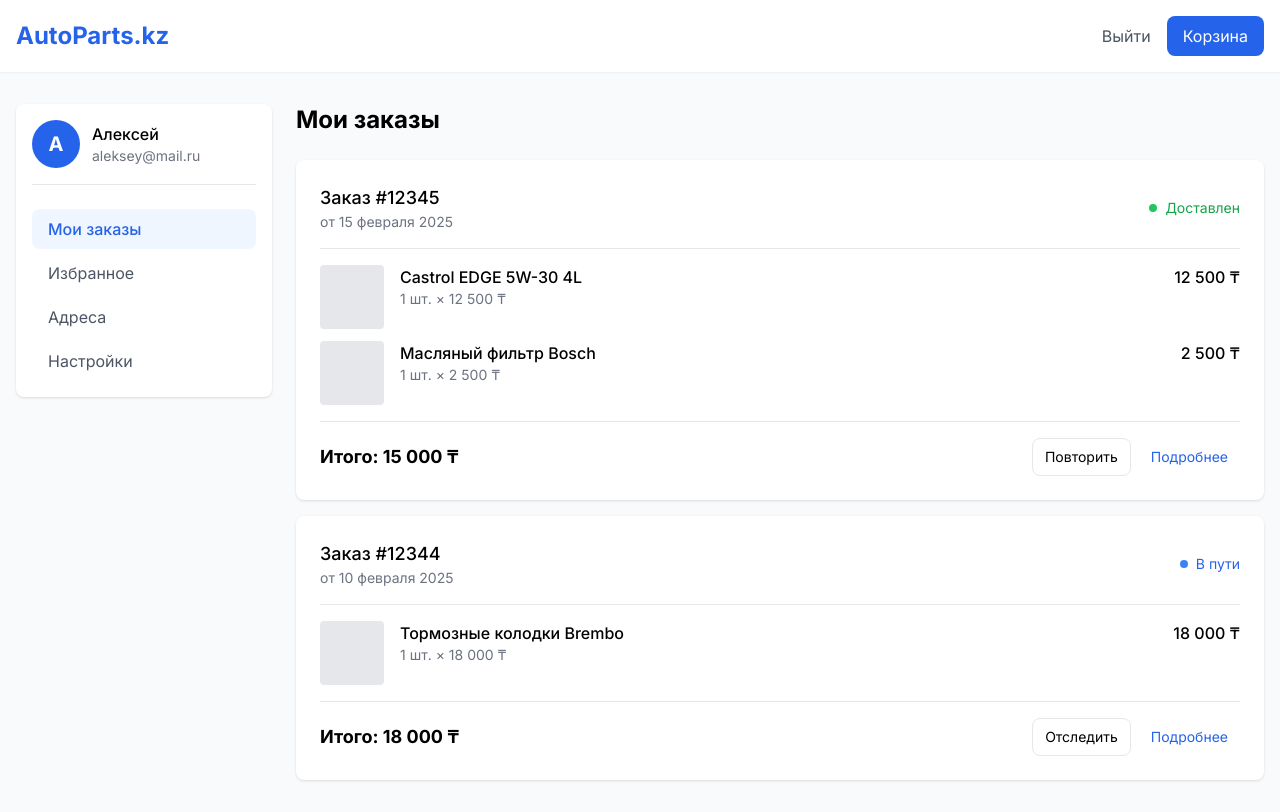
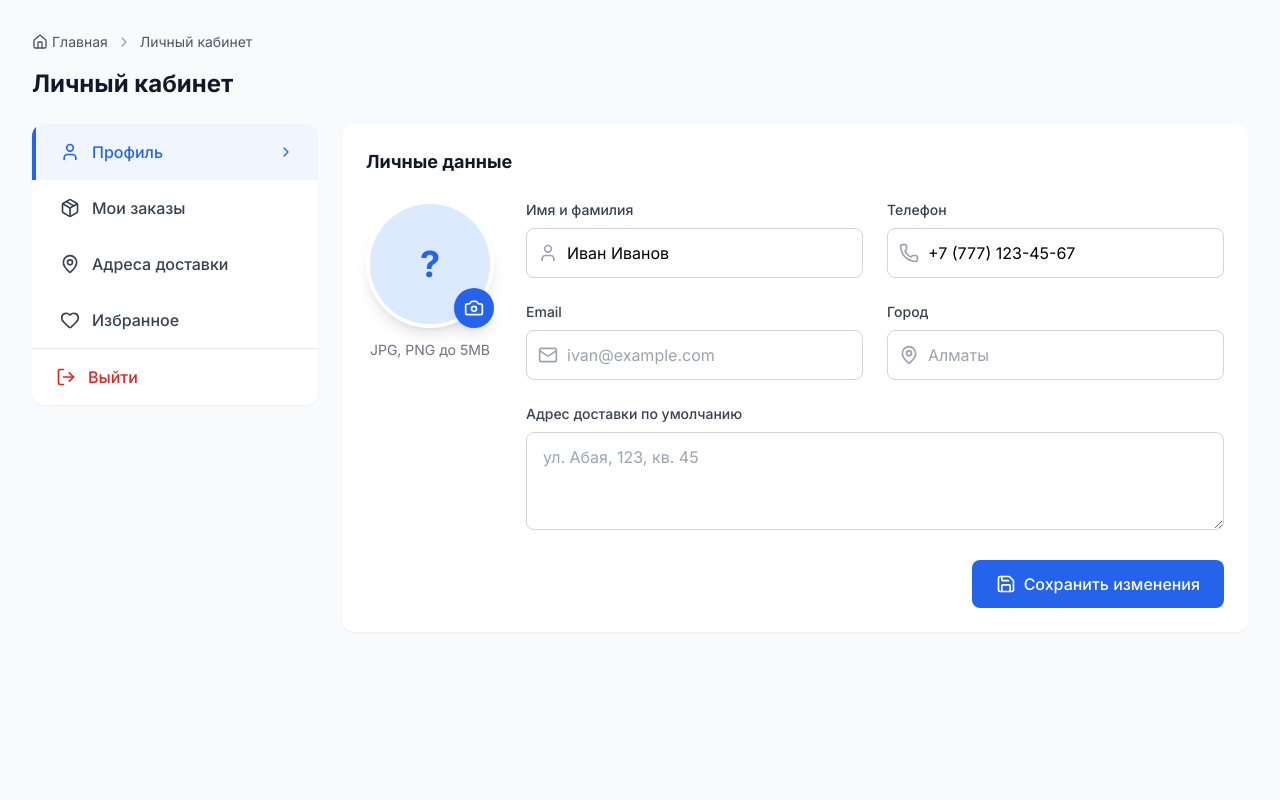
Before and after one commit to mayerpeter502-cloud/auto-parts-shop, a Next.js app: page /profile in a window 1280 px wide. Built offline with nearby package versions, Linux system fonts and the light colour scheme.

Commit message:
feat: enhance profile page with avatar upload and edit form

```diff
--- a/src/app/profile/page.js
+++ b/src/app/profile/page.js
@@ -1,133 +1,157 @@
-export default function Profile() {
-  return (
-    <div className="min-h-screen bg-gray-50">
-      {/* Шапка */}
-      <header className="bg-white shadow-sm">
-        <div className="max-w-7xl mx-auto px-4 py-3 md:py-4 flex items-center justify-between">
-          <div className="text-xl md:text-2xl font-bold text-blue-600">AutoParts.kz</div>
-          <div className="flex gap-2 md:gap-4">
-            <button className="text-gray-600 hover:text-blue-600 text-sm md:text-base">Выйти</button>
-            <button className="bg-blue-600 text-white px-3 py-1.5 md:px-4 md:py-2 rounded-lg text-sm md:text-base">Корзина</button>
-          </div>
-        </div>
-      </header>
+'use client';
 
-      <div className="max-w-7xl mx-auto px-4 py-4 md:py-8">
-        <div className="flex flex-col md:flex-row gap-4 md:gap-6">
-          {/* Меню — на мобильном горизонтально, на ПК слева */}
-          <aside className="w-full md:w-64 bg-white rounded-lg shadow p-3 md:p-4 h-fit">
-            <div className="flex items-center gap-3 mb-4 md:mb-6 pb-3 md:pb-4 border-b">
-              <div className="w-10 h-10 md:w-12 md:h-12 bg-blue-600 rounded-full flex items-center justify-center text-white font-bold text-lg md:text-xl">
-                А
-              </div>
-              <div className="min-w-0">
-                <div className="font-medium text-sm md:text-base truncate">Алексей</div>
-                <div className="text-xs md:text-sm text-gray-500 truncate">aleksey@mail.ru</div>
-              </div>
-            </div>
+import { useState } from 'react';
+import Link from 'next/link';
+import { Package, Heart, MapPin, User, LogOut, ChevronRight } from 'lucide-react';
+import AvatarUpload from '@/components/AvatarUpload';
+import ProfileForm from '@/components/ProfileForm';
+import Breadcrumbs from '@/components/Breadcrumbs';
 
-            <nav className="flex md:flex-col gap-1 overflow-x-auto md:overflow-visible pb-2 md:pb-0 -mx-1 px-1 md:mx-0 md:px-0">
-              <button className="whitespace-nowrap px-3 py-2 md:px-4 md:w-full text-left bg-blue-50 text-blue-600 rounded-lg font-medium text-sm md:text-base">
-                Мои заказы
-              </button>
-              <button className="whitespace-nowrap px-3 py-2 md:px-4 md:w-full text-left text-gray-600 hover:bg-gray-50 rounded-lg text-sm md:text-base">
-                Избранное
-              </button>
-              <button className="whitespace-nowrap px-3 py-2 md:px-4 md:w-full text-left text-gray-600 hover:bg-gray-50 rounded-lg text-sm md:text-base">
-                Адреса
-              </button>
-              <button className="whitespace-nowrap px-3 py-2 md:px-4 md:w-full text-left text-gray-600 hover:bg-gray-50 rounded-lg text-sm md:text-base">
-                Настройки
-              </button>
-            </nav>
-          </aside>
+const menuItems = [
+  { id: 'profile', label: 'Профиль', icon: User },
+  { id: 'orders', label: 'Мои заказы', icon: Package },
+  { id: 'addresses', label: 'Адреса доставки', icon: MapPin },
+  { id: 'favorites', label: 'Избранное', icon: Heart },
+];
 
-          {/* Контент */}
-          <main className="flex-1">
-            <h1 className="text-lg md:text-2xl font-bold mb-4 md:mb-6">Мои заказы</h1>
+const mockOrders = [
+  { id: '12345', date: '10.02.2025', total: 45800, status: 'delivered', items: 3 },
+  { id: '12344', date: '05.02.2025', total: 12300, status: 'processing', items: 1 },
+];
 
-            {/* Заказ 1 */}
-            <div className="bg-white rounded-lg shadow p-4 md:p-6 mb-3 md:mb-4">
-              <div className="flex flex-col sm:flex-row justify-between items-start sm:items-center gap-2 mb-3 md:mb-4">
-                <div>
-                  <div className="font-medium text-base md:text-lg">Заказ #12345</div>
-                  <div className="text-xs md:text-sm text-gray-500">от 15 февраля 2025</div>
-                </div>
-                <div className="flex items-center gap-2">
-                  <span className="w-2 h-2 bg-green-500 rounded-full"></span>
-                  <span className="text-green-600 text-xs md:text-sm">Доставлен</span>
-                </div>
-              </div>
+export default function ProfilePage() {
+  const [activeTab, setActiveTab] = useState('profile');
+  const [avatar, setAvatar] = useState(null);
 
-              <div className="border-t pt-3 md:pt-4 mb-3 md:mb-4 space-y-2 md:space-y-3">
-                <div className="flex gap-3 md:gap-4">
-                  <div className="w-12 h-12 md:w-16 md:h-16 bg-gray-200 rounded flex-shrink-0"></div>
-                  <div className="flex-1 min-w-0">
-                    <div className="font-medium text-sm md:text-base truncate">Castrol EDGE 5W-30 4L</div>
-                    <div className="text-xs md:text-sm text-gray-500">1 шт. × 12 500 ₸</div>
-                  </div>
-                  <div className="font-medium text-sm md:text-base">12 500 ₸</div>
-                </div>
-                <div className="flex gap-3 md:gap-4">
-                  <div className="w-12 h-12 md:w-16 md:h-16 bg-gray-200 rounded flex-shrink-0"></div>
-                  <div className="flex-1 min-w-0">
-                    <div className="font-medium text-sm md:text-base truncate">Масляный фильтр Bosch</div>
-                    <div className="text-xs md:text-sm text-gray-500">1 шт. × 2 500 ₸</div>
-                  </div>
-                  <div className="font-medium text-sm md:text-base">2 500 ₸</div>
-                </div>
-              </div>
-
-              <div className="flex flex-col sm:flex-row justify-between items-start sm:items-center gap-3 border-t pt-3 md:pt-4">
-                <div className="text-base md:text-lg font-bold">Итого: 15 000 ₸</div>
-                <div className="flex gap-2 w-full sm:w-auto">
-                  <button className="flex-1 sm:flex-none px-3 py-2 border rounded-lg hover:bg-gray-50 text-xs md:text-sm">
-                    Повторить
-                  </button>
-                  <button className="flex-1 sm:flex-none px-3 py-2 text-blue-600 hover:bg-blue-50 rounded-lg text-xs md:text-sm">
-                    Подробнее
-                  </button>
+  const renderContent = () => {
+    switch (activeTab) {
+      case 'profile':
+        return (
+          <div className="space-y-6">
+            <div className="bg-white rounded-xl p-6 shadow-sm">
+              <h2 className="text-lg font-bold text-gray-900 mb-6">Личные данные</h2>
+              <div className="flex flex-col md:flex-row gap-8">
+                <AvatarUpload currentAvatar={avatar} onUpload={setAvatar} />
+                <div className="flex-1">
+                  <ProfileForm initialData={{ name: 'Иван Иванов', phone: '+7 (777) 123-45-67' }} />
                 </div>
               </div>
             </div>
+          </div>
+        );
 
-            {/* Заказ 2 */}
-            <div className="bg-white rounded-lg shadow p-4 md:p-6">
-              <div className="flex flex-col sm:flex-row justify-between items-start sm:items-center gap-2 mb-3 md:mb-4">
-                <div>
-                  <div className="font-medium text-base md:text-lg">Заказ #12344</div>
-                  <div className="text-xs md:text-sm text-gray-500">от 10 февраля 2025</div>
+      case 'orders':
+        return (
+          <div className="space-y-4">
+            <h2 className="text-lg font-bold text-gray-900">История заказов</h2>
+            {mockOrders.map(order => (
+              <div key={order.id} className="bg-white rounded-xl p-6 shadow-sm">
+                <div className="flex items-center justify-between mb-4">
+                  <div>
+                    <div className="font-bold text-gray-900">Заказ #{order.id}</div>
+                    <div className="text-sm text-gray-500">{order.date}</div>
+                  </div>
+                  <div className="text-right">
+                    <div className="font-bold text-gray-900">{order.total.toLocaleString()} ₸</div>
+                    <div className={`text-sm ${
+                      order.status === 'delivered' ? 'text-green-600' : 'text-blue-600'
+                    }`}>
+                      {order.status === 'delivered' ? 'Доставлен' : 'В обработке'}
+                    </div>
+                  </div>
                 </div>
-                <div className="flex items-center gap-2">
-                  <span className="w-2 h-2 bg-blue-500 rounded-full"></span>
-                  <span className="text-blue-600 text-xs md:text-sm">В пути</span>
+                <div className="text-sm text-gray-600">
+                  {order.items} товаров
                 </div>
               </div>
+            ))}
+          </div>
+        );
 
-              <div className="border-t pt-3 md:pt-4 mb-3 md:mb-4">
-                <div className="flex gap-3 md:gap-4">
-                  <div className="w-12 h-12 md:w-16 md:h-16 bg-gray-200 rounded flex-shrink-0"></div>
-                  <div className="flex-1 min-w-0">
-                    <div className="font-medium text-sm md:text-base truncate">Тормозные колодки Brembo</div>
-                    <div className="text-xs md:text-sm text-gray-500">1 шт. × 18 000 ₸</div>
-                  </div>
-                  <div className="font-medium text-sm md:text-base">18 000 ₸</div>
+      case 'addresses':
+        return (
+          <div className="space-y-4">
+            <div className="flex items-center justify-between">
+              <h2 className="text-lg font-bold text-gray-900">Адреса доставки</h2>
+              <button className="text-blue-600 hover:text-blue-700 font-medium">
+                + Добавить адрес
+              </button>
+            </div>
+            <div className="bg-white rounded-xl p-6 shadow-sm border-2 border-blue-500">
+              <div className="flex items-start justify-between">
+                <div>
+                  <div className="font-bold text-gray-900 mb-1">Домашний адрес</div>
+                  <div className="text-gray-600">г. Алматы, ул. Абая, 123, кв. 45</div>
+                  <div className="text-sm text-gray-500 mt-1">+7 (777) 123-45-67</div>
                 </div>
-              </div>
-
-              <div className="flex flex-col sm:flex-row justify-between items-start sm:items-center gap-3 border-t pt-3 md:pt-4">
-                <div className="text-base md:text-lg font-bold">Итого: 18 000 ₸</div>
-                <div className="flex gap-2 w-full sm:w-auto">
-                  <button className="flex-1 sm:flex-none px-3 py-2 border rounded-lg hover:bg-gray-50 text-xs md:text-sm">
-                    Отследить
-                  </button>
-                  <button className="flex-1 sm:flex-none px-3 py-2 text-blue-600 hover:bg-blue-50 rounded-lg text-xs md:text-sm">
-                    Подробнее
-                  </button>
-                </div>
+                <span className="px-2 py-1 bg-blue-100 text-blue-700 text-xs font-medium rounded">
+                  По умолчанию
+                </span>
               </div>
             </div>
-          </main>
+          </div>
+        );
+
+      case 'favorites':
+        return (
+          <div className="text-center py-12">
+            <Heart className="w-16 h-16 text-gray-300 mx-auto mb-4" />
+            <p className="text-gray-600 mb-4">Перейдите в каталог, чтобы добавить товары в избранное</p>
+            <Link href="/catalog" className="text-blue-600 hover:text-blue-700 font-medium">
+              Перейти в каталог →
+            </Link>
+          </div>
+        );
+
+      default:
+        return null;
+    }
+  };
+
+  return (
+    <div className="min-h-screen bg-gray-50 py-4">
+      <div className="max-w-7xl mx-auto px-4 sm:px-6 lg:px-8">
+        <Breadcrumbs items={[{ label: 'Личный кабинет', href: '/profile' }]} />
+
+        <h1 className="text-2xl font-bold text-gray-900 mb-6">Личный кабинет</h1>
+
+        <div className="grid grid-cols-1 lg:grid-cols-4 gap-6">
+          {/* Sidebar */}
+          <div className="lg:col-span-1">
+            <div className="bg-white rounded-xl shadow-sm overflow-hidden">
+              {menuItems.map(item => {
+                const Icon = item.icon;
+                return (
+                  <button
+                    key={item.id}
+                    onClick={() => setActiveTab(item.id)}
+                    className={`w-full flex items-center gap-3 px-6 py-4 text-left transition-colors ${
+                      activeTab === item.id
+                        ? 'bg-blue-50 text-blue-600 border-l-4 border-blue-600'
+                        : 'text-gray-700 hover:bg-gray-50 border-l-4 border-transparent'
+                    }`}
+                  >
+                    <Icon className="w-5 h-5" />
+                    <span className="font-medium">{item.label}</span>
+                    <ChevronRight className={`w-4 h-4 ml-auto ${
+                      activeTab === item.id ? 'opacity-100' : 'opacity-0'
+                    }`} />
+                  </button>
+                );
+              })}
+              <div className="border-t border-gray-200">
+                <button className="w-full flex items-center gap-3 px-6 py-4 text-red-600 hover:bg-red-50 transition-colors">
+                  <LogOut className="w-5 h-5" />
+                  <span className="font-medium">Выйти</span>
+                </button>
+              </div>
+            </div>
+          </div>
+
+          {/* Content */}
+          <div className="lg:col-span-3">
+            {renderContent()}
+          </div>
         </div>
       </div>
     </div>
--- /dev/null
+++ b/src/components/AvatarUpload.js
@@ -0,0 +1,105 @@
+'use client';
+
+import { useState, useRef } from 'react';
+import { Camera, X, Loader2 } from 'lucide-react';
+import { useToast } from '@/components/ToastProvider';
+import LazyImage from './LazyImage';
+
+export default function AvatarUpload({ currentAvatar, onUpload }) {
+  const [preview, setPreview] = useState(currentAvatar);
+  const [loading, setLoading] = useState(false);
+  const inputRef = useRef(null);
+  const { addToast } = useToast();
+
+  const handleFileSelect = async (e) => {
+    const file = e.target.files[0];
+    if (!file) return;
+
+    // Валидация
+    if (!file.type.startsWith('image/')) {
+      addToast('Пожалуйста, выберите изображение', 'error');
+      return;
+    }
+    if (file.size > 5 * 1024 * 1024) {
+      addToast('Размер файла не должен превышать 5MB', 'error');
+      return;
+    }
+
+    // Предпросмотр
+    const reader = new FileReader();
+    reader.onloadend = () => {
+      setPreview(reader.result);
+    };
+    reader.readAsDataURL(file);
+
+    // Имитация загрузки
+    setLoading(true);
+    setTimeout(() => {
+      setLoading(false);
+      onUpload?.(reader.result);
+      addToast('Аватар успешно обновлен', 'success');
+    }, 1500);
+  };
+
+  const handleRemove = () => {
+    setPreview(null);
+    onUpload?.(null);
+    addToast('Аватар удален', 'info');
+  };
+
+  return (
+    <div className="flex flex-col items-center">
+      <div className="relative">
+        <div className="w-32 h-32 rounded-full overflow-hidden bg-gray-100 border-4 border-white shadow-lg">
+          {preview ? (
+            <LazyImage
+              src={preview}
+              alt="Аватар"
+              fill
+              className="object-cover"
+            />
+          ) : (
+            <div className="w-full h-full flex items-center justify-center bg-blue-100 text-blue-600 text-4xl font-bold">
+              ?
+            </div>
+          )}
+        </div>
+
+        {loading && (
+          <div className="absolute inset-0 bg-black/50 rounded-full flex items-center justify-center">
+            <Loader2 className="w-8 h-8 text-white animate-spin" />
+          </div>
+        )}
+
+        <button
+          onClick={() => inputRef.current?.click()}
+          disabled={loading}
+          className="absolute bottom-0 right-0 w-10 h-10 bg-blue-600 text-white rounded-full flex items-center justify-center shadow-lg hover:bg-blue-700 transition-colors disabled:opacity-50"
+        >
+          <Camera className="w-5 h-5" />
+        </button>
+
+        {preview && (
+          <button
+            onClick={handleRemove}
+            className="absolute top-0 right-0 w-8 h-8 bg-red-500 text-white rounded-full flex items-center justify-center shadow-lg hover:bg-red-600 transition-colors"
+          >
+            <X className="w-4 h-4" />
+          </button>
+        )}
+      </div>
+
+      <input
+        ref={inputRef}
+        type="file"
+        accept="image/*"
+        onChange={handleFileSelect}
+        className="hidden"
+      />
+
+      <p className="mt-3 text-sm text-gray-500 text-center">
+        JPG, PNG до 5MB
+      </p>
+    </div>
+  );
+}
--- /dev/null
+++ b/src/components/ProfileForm.js
@@ -0,0 +1,140 @@
+'use client';
+
+import { useState } from 'react';
+import { User, Phone, Mail, MapPin, Save, Loader2 } from 'lucide-react';
+import { useToast } from '@/components/ToastProvider';
+
+export default function ProfileForm({ initialData = {} }) {
+  const [formData, setFormData] = useState({
+    name: initialData.name || '',
+    phone: initialData.phone || '',
+    email: initialData.email || '',
+    city: initialData.city || '',
+    address: initialData.address || '',
+  });
+  const [loading, setLoading] = useState(false);
+  const { addToast } = useToast();
+
+  const handleChange = (e) => {
+    setFormData({ ...formData, [e.target.name]: e.target.value });
+  };
+
+  const handleSubmit = async (e) => {
+    e.preventDefault();
+    setLoading(true);
+
+    // Имитация API-запроса
+    setTimeout(() => {
+      setLoading(false);
+      addToast('Профиль успешно обновлен', 'success');
+    }, 1000);
+  };
+
+  return (
+    <form onSubmit={handleSubmit} className="space-y-6">
+      <div className="grid grid-cols-1 md:grid-cols-2 gap-6">
+        <div>
+          <label className="block text-sm font-medium text-gray-700 mb-2">
+            Имя и фамилия
+          </label>
+          <div className="relative">
+            <User className="absolute left-3 top-1/2 -translate-y-1/2 w-5 h-5 text-gray-400" />
+            <input
+              type="text"
+              name="name"
+              value={formData.name}
+              onChange={handleChange}
+              className="w-full pl-10 pr-4 py-3 border border-gray-300 rounded-lg focus:ring-2 focus:ring-blue-500"
+              placeholder="Иван Иванов"
+            />
+          </div>
+        </div>
+
+        <div>
+          <label className="block text-sm font-medium text-gray-700 mb-2">
+            Телефон
+          </label>
+          <div className="relative">
+            <Phone className="absolute left-3 top-1/2 -translate-y-1/2 w-5 h-5 text-gray-400" />
+            <input
+              type="tel"
+              name="phone"
+              value={formData.phone}
+              onChange={handleChange}
+              className="w-full pl-10 pr-4 py-3 border border-gray-300 rounded-lg focus:ring-2 focus:ring-blue-500"
+              placeholder="+7 (777) 123-45-67"
+            />
+          </div>
+        </div>
+
+        <div>
+          <label className="block text-sm font-medium text-gray-700 mb-2">
+            Email
+          </label>
+          <div className="relative">
+            <Mail className="absolute left-3 top-1/2 -translate-y-1/2 w-5 h-5 text-gray-400" />
+            <input
+              type="email"
+              name="email"
+              value={formData.email}
+              onChange={handleChange}
+              className="w-full pl-10 pr-4 py-3 border border-gray-300 rounded-lg focus:ring-2 focus:ring-blue-500"
+              placeholder="ivan@example.com"
+            />
+          </div>
+        </div>
+
+        <div>
+          <label className="block text-sm font-medium text-gray-700 mb-2">
+            Город
+          </label>
+          <div className="relative">
+            <MapPin className="absolute left-3 top-1/2 -translate-y-1/2 w-5 h-5 text-gray-400" />
+            <input
+              type="text"
+              name="city"
+              value={formData.city}
+              onChange={handleChange}
+              className="w-full pl-10 pr-4 py-3 border border-gray-300 rounded-lg focus:ring-2 focus:ring-blue-500"
+              placeholder="Алматы"
+            />
+          </div>
+        </div>
+      </div>
+
+      <div>
+        <label className="block text-sm font-medium text-gray-700 mb-2">
+          Адрес доставки по умолчанию
+        </label>
+        <textarea
+          name="address"
+          value={formData.address}
+          onChange={handleChange}
+          rows={3}
+          className="w-full px-4 py-3 border border-gray-300 rounded-lg focus:ring-2 focus:ring-blue-500"
+          placeholder="ул. Абая, 123, кв. 45"
+        />
+      </div>
+
+      <div className="flex justify-end">
+        <button
+          type="submit"
+          disabled={loading}
+          className="flex items-center gap-2 px-6 py-3 bg-blue-600 text-white rounded-lg font-medium hover:bg-blue-700 disabled:opacity-50 disabled:cursor-not-allowed transition-colors"
+        >
+          {loading ? (
+            <>
+              <Loader2 className="w-5 h-5 animate-spin" />
+              Сохранение...
+            </>
+          ) : (
+            <>
+              <Save className="w-5 h-5" />
+              Сохранить изменения
+            </>
+          )}
+        </button>
+      </div>
+    </form>
+  );
+}
```
